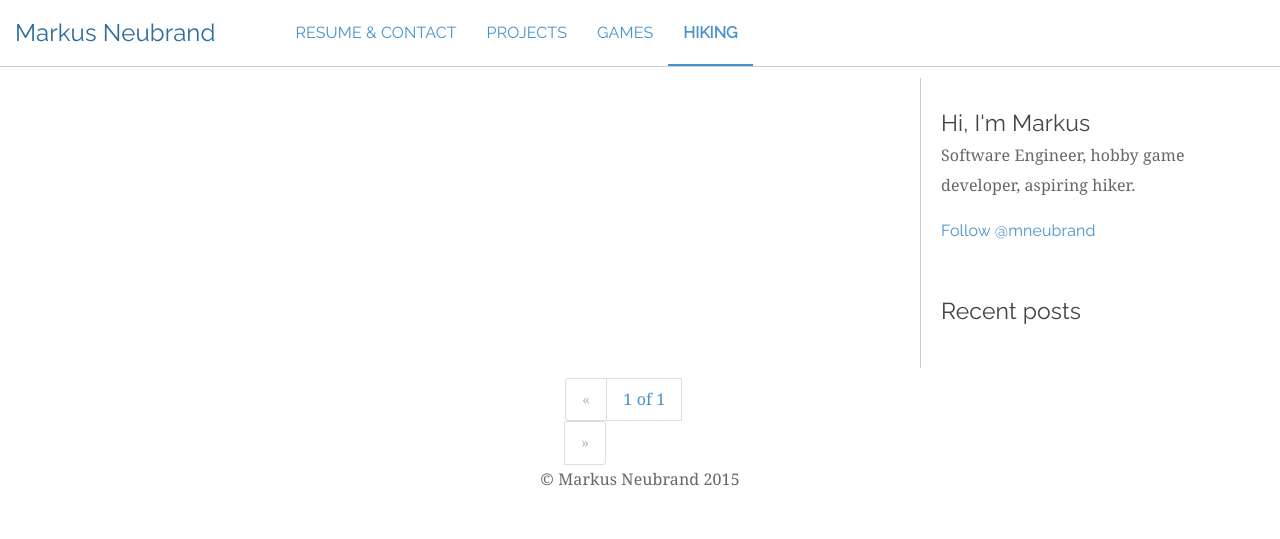
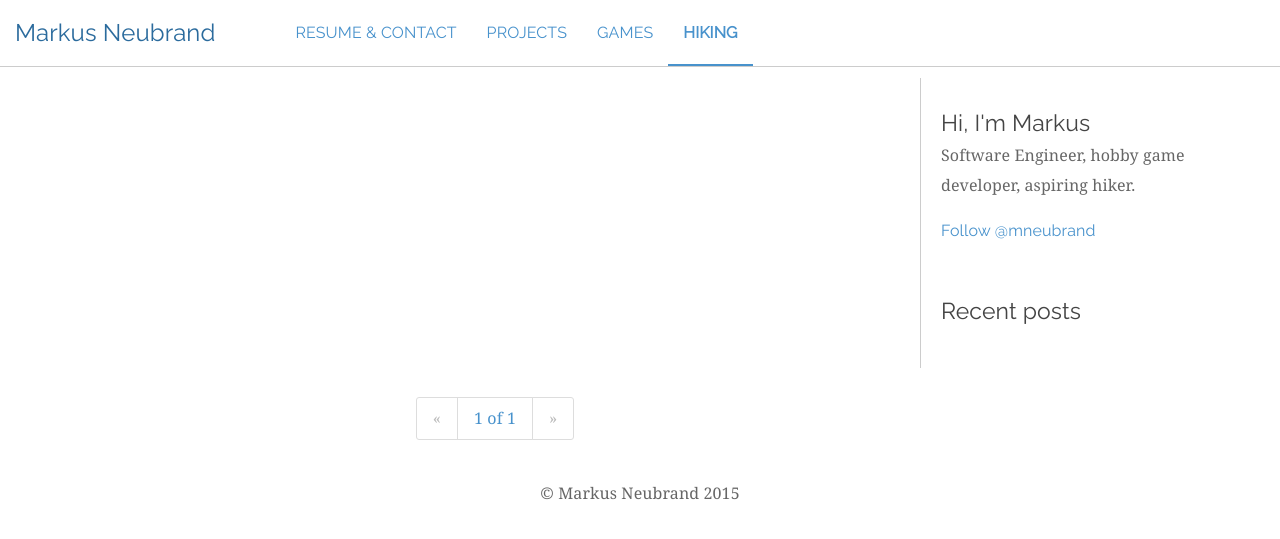
Before and after one commit to mneubrand/mneubrand.github.io, a Jekyll site: the page built from hiking/index.html, in a window 1280 px wide. Shown: the top 539 px of the page. Built offline with Jekyll 4.4.1, drawn with Linux system fonts in a browser that asks for light colours; nearby versions of some CDN libraries; the list of posts is cut into pages by our own code; comment, search, counter and statistics services are not loaded.

Commit message:
Fix pagination

```diff
--- a/_includes/blog.html
+++ b/_includes/blog.html
@@ -10,7 +10,7 @@
         <div class="recent panel panel-default">
             <h3>Recent posts</h3>
             <ul>
-                {% for post in data offset: 0 limit: 5 %}
+                {% for post in data offset: 0 limit: 10 %}
                 <li><a href="{{ post.url }}">{{ post.title }}</a></li>
                 {% endfor %}
             </ul>
@@ -32,9 +32,10 @@
 
 <!-- Pagination links -->
 {% if pagination %}
+<div class="text-center">
 <ul class="pagination">
     {% if paginator.previous_page %}
-    <li><a href="/blog/page{{ paginator.previous_page }}">«</a>
+    <li><a href="/hiking/page{{ paginator.previous_page }}">«</a>
         {% else %}
     <li class="disabled"><a href="#">«</a>
         {% endif %}
@@ -43,10 +44,11 @@
     <li><a href="#" class="disabled">{{ paginator.page }} of {{ paginator.total_pages }}</a></li>
 
     {% if paginator.next_page %}
-    <li><a href="/blog/page{{ paginator.next_page }}">»</a>
+    <li><a href="/hiking/page{{ paginator.next_page }}">»</a>
         {% else %}
     <li class="disabled"><a href="#">»</a>
         {% endif %}
     </li>
 </ul>
+</div>
 {% endif %}
--- a/css/main.css
+++ b/css/main.css
@@ -235,11 +235,10 @@ img {
     display: block;
 }
 
-.pagination {
-    position: relative;
-    display: block;
-    margin: 10px auto;
-    width: 150px;
+@media (min-width: 1200px) {
+    .pagination {
+        margin-right: 290px;
+    }
 }
 
 /****************************
```
